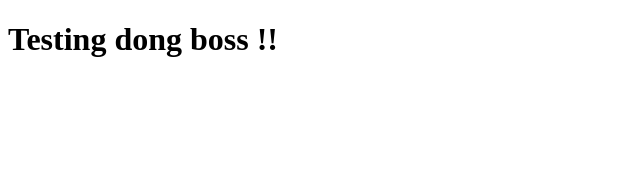
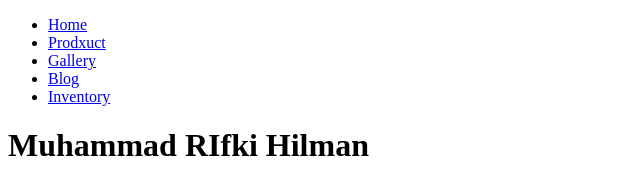
Before and after one commit to rifkyhilman/MSIB5-Hactiv8, a plain HTML site: page index.html in a window 1280 px wide. Shown: the whole page, without its empty margins (0-640 px from the left). Drawn offline with Linux system fonts and the light colour scheme.

Commit message:
Challange sesi 01

```diff
--- a/index.html
+++ b/index.html
@@ -3,9 +3,42 @@
 <head>
     <meta charset="UTF-8">
     <meta name="viewport" content="width=device-width, initial-scale=1.0">
-    <title>Document</title>
+    <title>Portofolio</title>
 </head>
 <body>
-    <h1>Testing dong boss !!</h1>
+    <div class="header">
+        <ul>
+            <li>
+                <a href="#">
+                    Home
+                </a>
+            </li>
+            <li>
+                <a href="#">
+                    Prodxuct
+                </a>
+            </li>
+            <li>
+                <a href="#">
+                    Gallery
+                </a>
+
+            </li>
+            <li>
+                <a href="#">
+                    Blog
+                </a>
+
+            </li>
+            <li>
+                <a href="#">
+                    Inventory
+                </a>
+            </li>
+        </ul>
+    </div>
+    <div class="container">
+        <h1>Muhammad RIfki Hilman</h1>
+    </div>
 </body>
 </html>
```
Also changed, not shown: Pertemuan_01/index.html (added, +29 -0 lines).
